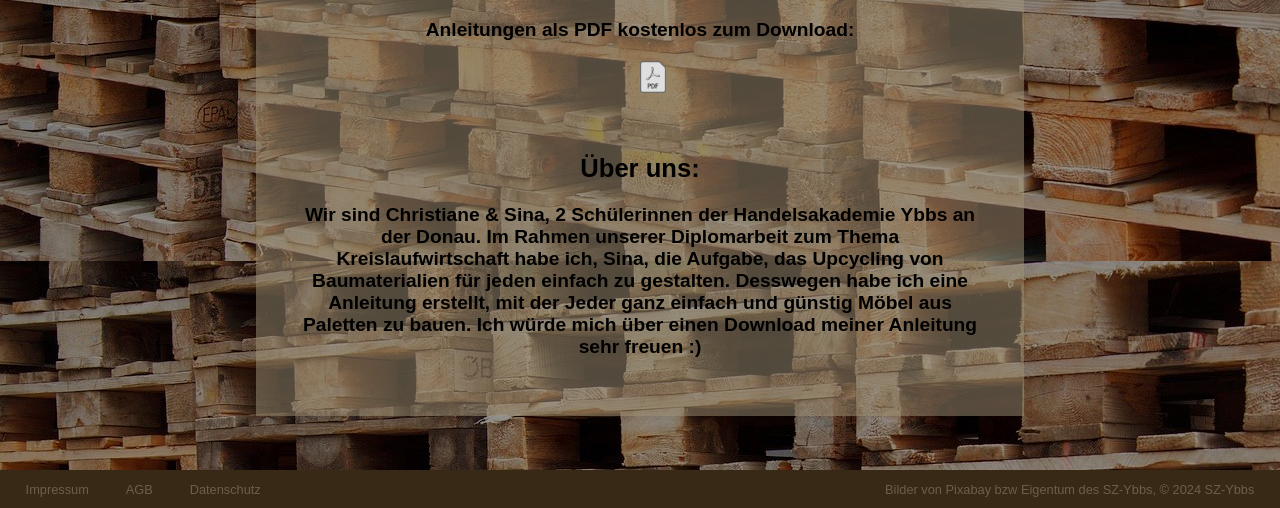
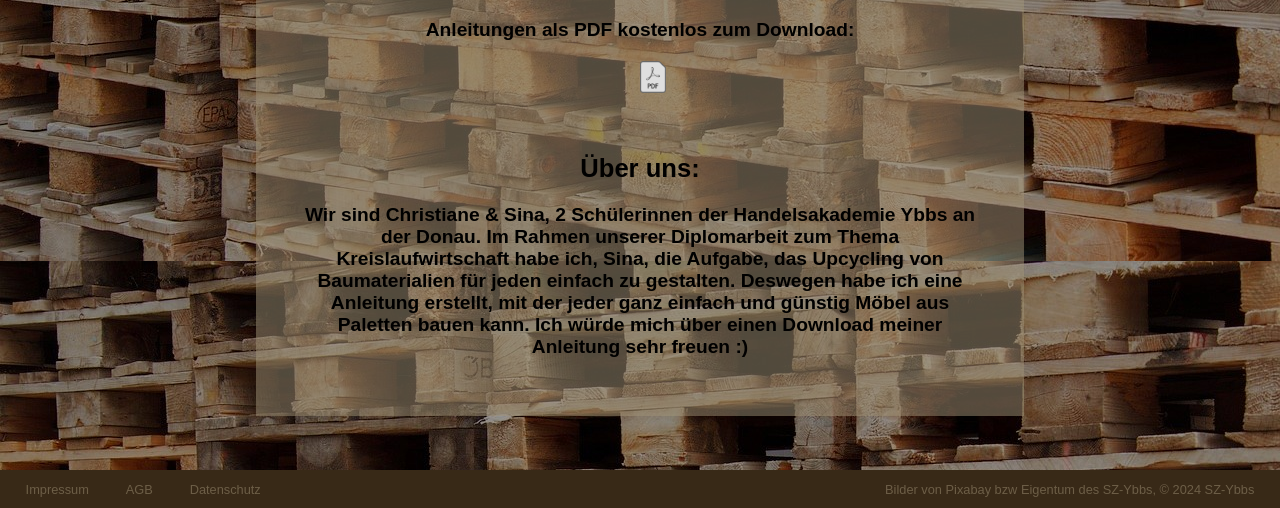
Before and after one commit to s1n-a/how2pallet.github.io, a plain HTML site: page index.html in a window 1280 px wide. Shown: the part 593-1101 px from the top of the page. Drawn offline with Linux system fonts and the light colour scheme.

Commit message:
Update index.html
rechtschreibung

```diff
--- a/index.html
+++ b/index.html
@@ -53,7 +53,7 @@
             <h3>
                 Wir sind Christiane & Sina, 2 Sch&uuml;lerinnen der Handelsakademie Ybbs an der Donau.
                 Im Rahmen unserer Diplomarbeit zum Thema Kreislaufwirtschaft habe ich, Sina, die Aufgabe, das Upcycling von Baumaterialien f&uuml;r jeden einfach zu gestalten.
-                Desswegen habe ich eine Anleitung erstellt, mit der Jeder ganz einfach und g&uuml;nstig M&ouml;bel aus Paletten zu bauen.
+                Deswegen habe ich eine Anleitung erstellt, mit der jeder ganz einfach und g&uuml;nstig M&ouml;bel aus Paletten bauen kann.
                 Ich w&uuml;rde mich &uuml;ber einen Download meiner Anleitung sehr freuen :&#41;
             </h3>
         </center>
```
